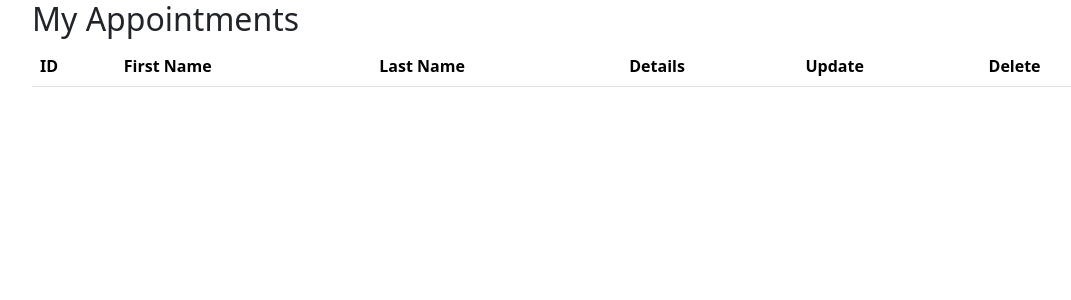
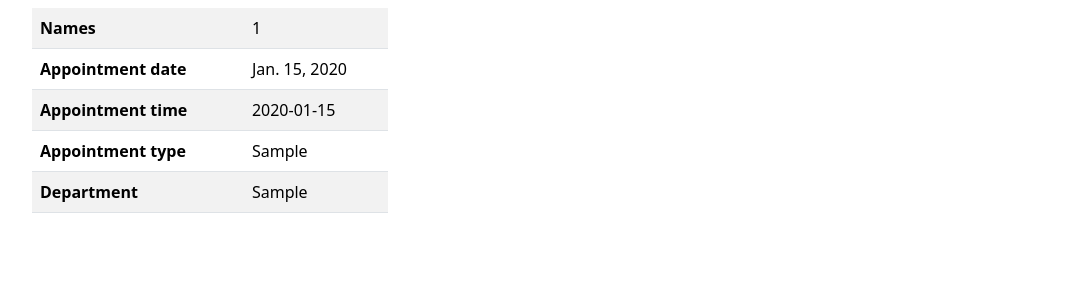
Before and after one commit to CodeOmari/NovaCare, a Django app: template templates/appointments.html in a window 1280 px wide. Shown: the top 300 px of the page, without its empty margins (50-1121 px from the left). Run offline with Django 5.2, Linux system fonts and the light colour scheme; the template is opened without the code that fills it: values that come from a table or form of the project are taken from there, others are empty; tables that the repository leaves empty hold one stand-in row (values such as "Sample post"); lists and menus that the app fills with data are empty.

Commit message:
appointment details template

```diff
--- a/templates/appointments.html
+++ b/templates/appointments.html
@@ -3,26 +3,40 @@
 <head>
     <meta charset="UTF-8">
     <meta name="viewport" content="width=device-width, initial-scale=1.0">
+    <meta http-equiv="X-UA-Compatible" content="ie=edge">
     <link href="https://cdn.jsdelivr.net/npm/bootstrap@5.3.3/dist/css/bootstrap.min.css" rel="stylesheet">
     <script src="https://cdn.jsdelivr.net/npm/bootstrap@5.3.3/dist/js/bootstrap.bundle.min.js"></script>
     <link href='https://unpkg.com/boxicons@2.1.4/css/boxicons.min.css' rel='stylesheet'>
-    <title>My Appointments</title>
+    <title>NovaCare - Appointments</title>
 </head>
 <body>
     <div class="container">
-        <h2>My Appointments</h2>
-        <table class="table table-striped">
-            <thead>
-                <tr>
-                    <th>ID</th>
-                    <th>First Name</th>
-                    <th>Last Name</th>
-                    <th>Details</th>
-                    <th>Update</th>
-                    <th>Delete</th>
-                </tr>
-            </thead>
-        </table>
+        <div class="row mt-2">
+            <div class="col-sm-4">
+                <table class="table table-striped">
+                    <tr>
+                        <th>Names</th>
+                        <td>{{ appointment.patient_id }}</td>
+                    </tr>
+                    <tr>
+                        <th>Appointment date</th>
+                        <td>{{ appointment.appointment_date }}</td>
+                    </tr>
+                    <tr>
+                        <th>Appointment time</th>
+                        <td>{{ appointment.appointment_time }}</td>
+                    </tr>
+                    <tr>
+                        <th>Appointment type</th>
+                        <td>{{ appointment.appointment_type }}</td>
+                    </tr>
+                    <tr>
+                        <th>Department</th>
+                        <td>{{ appointment.department }}</td>
+                    </tr>
+                </table>
+            </div>
+        </div>
     </div>
 </body>
 </html>
```
